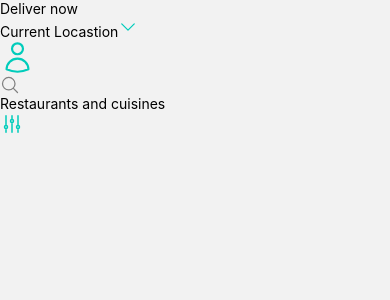
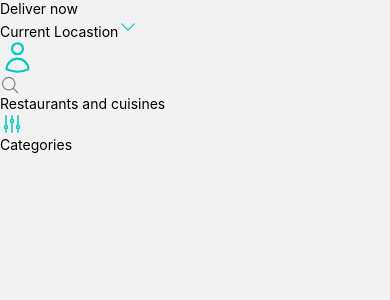
Before and after one commit to LaupWing/SSReact-Native-Crash-Course-for-Beginners---Build-4-Apps-in-14-Hours-Redux-Tailwind-More-2022-, a React Native app in the folder deliveroo-clone/: screen /Home in a window 390 px wide. Shown: the top 300 px of the page. Built offline with nearby package versions, Linux system fonts and the light colour scheme.

Commit message:
Categories

```diff
--- /dev/null
+++ b/deliveroo-clone/components/Categories.js
@@ -0,0 +1,11 @@
+import { Text, View } from "react-native"
+
+const Categories = () => {
+   return (
+      <View>
+         <Text>Categories</Text>
+      </View>
+   )
+}
+
+export default Categories
--- a/deliveroo-clone/screens/HomeScreen.js
+++ b/deliveroo-clone/screens/HomeScreen.js
@@ -1,18 +1,20 @@
 import { useNavigation } from "@react-navigation/native"
 import { styled } from "nativewind"
 import { useLayoutEffect } from "react"
-import { Image, SafeAreaView, Text, TextInput, View } from "react-native"
+import { Image, SafeAreaView, ScrollView, Text, TextInput, View } from "react-native"
 import {
    ChevronDownIcon,
    UserIcon,
    MagnifyingGlassIcon,
    AdjustmentsVerticalIcon
 } from "react-native-heroicons/outline"
+import Categories from "../components/Categories"
 
 const StyledText = styled(Text)
 const StyledImage = styled(Image)
 const StyledView = styled(View)
 const StyledSafeAreaView = styled(SafeAreaView)
+const StyledScrollView = styled(ScrollView)
 
 const HomeScreen = () => {
    const navigation = useNavigation()
@@ -54,6 +56,9 @@ const HomeScreen = () => {
             </StyledView>
             <AdjustmentsVerticalIcon color="#00CCBB"/>
          </StyledView>
+         <StyledScrollView className="bg-gray-100">
+            <Categories/>
+         </StyledScrollView>
       </StyledSafeAreaView>
    )
 }
```
